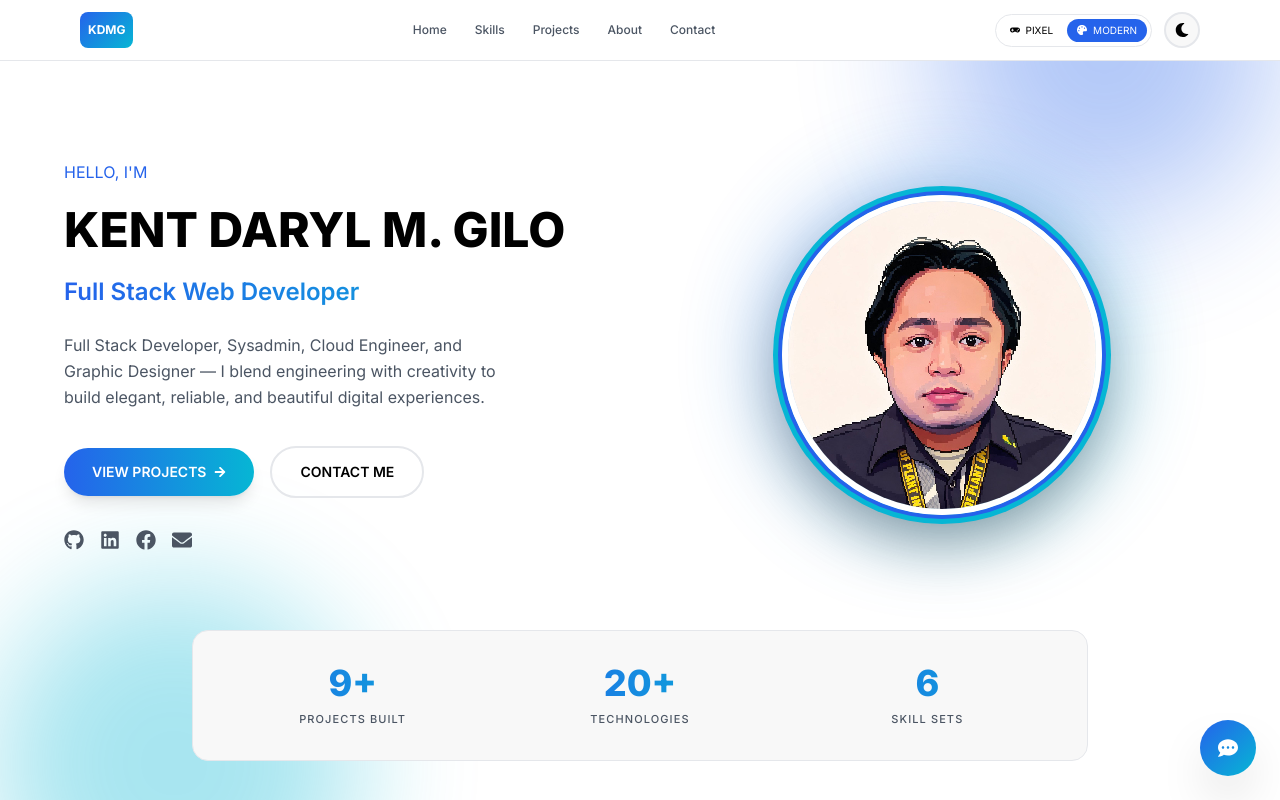
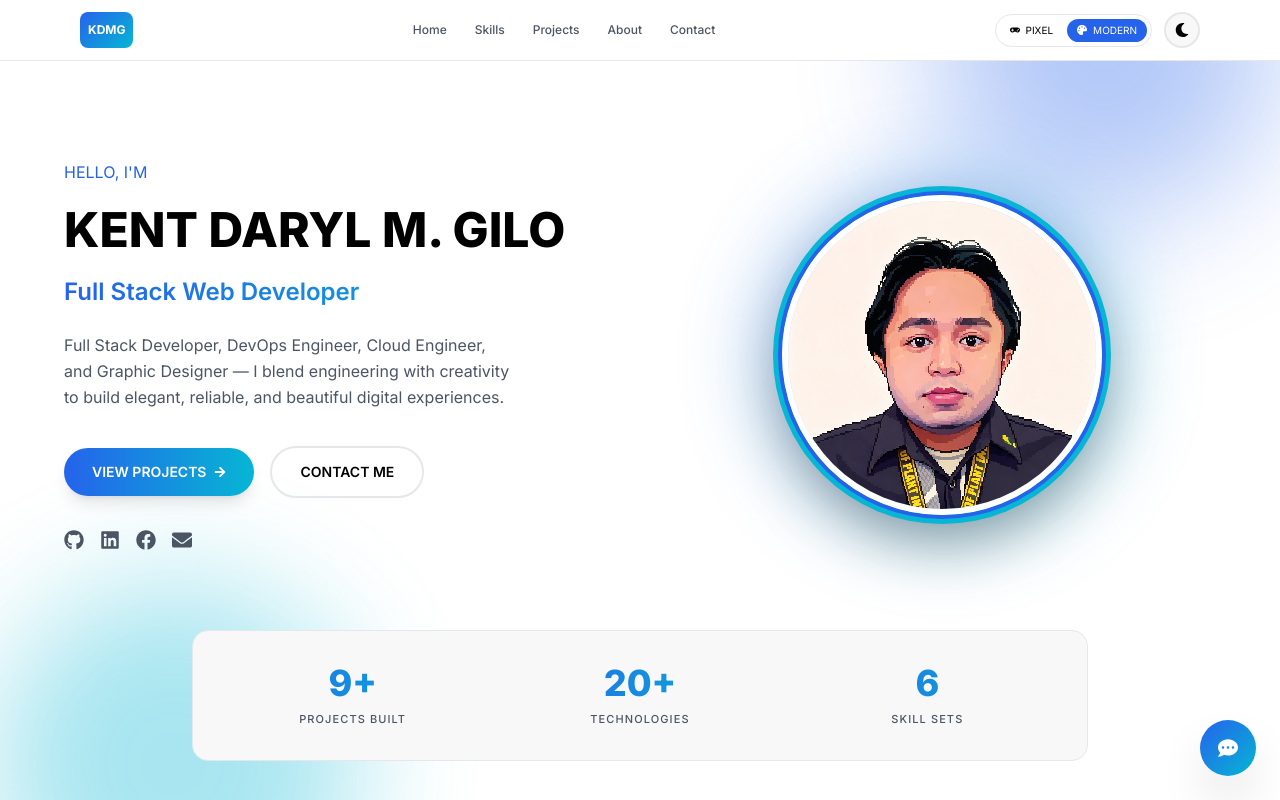
Before and after one commit to darylgilo/kent-portfolio, a Next.js app: page / in a window 1280 px wide. Both pictures are taken after a click on the button "MODERN". Shown: the top 800 px of the page. Built offline with nearby package versions, Linux system fonts and the light colour scheme.

Commit message:
added devops engineer

```diff
--- a/components/modern-portfolio.tsx
+++ b/components/modern-portfolio.tsx
@@ -264,7 +264,7 @@ export function ModernPortfolio() {
               className="mt-6 max-w-md text-sm leading-relaxed md:text-base"
               style={{ color: "var(--muted)" }}
             >
-              Full Stack Developer, Sysadmin, Cloud Engineer, and Graphic Designer — I blend engineering
+              Full Stack Developer, DevOps Engineer, Cloud Engineer, and Graphic Designer — I blend engineering
               with creativity to build elegant, reliable, and beautiful digital experiences.
             </motion.p>
             <motion.div
```
